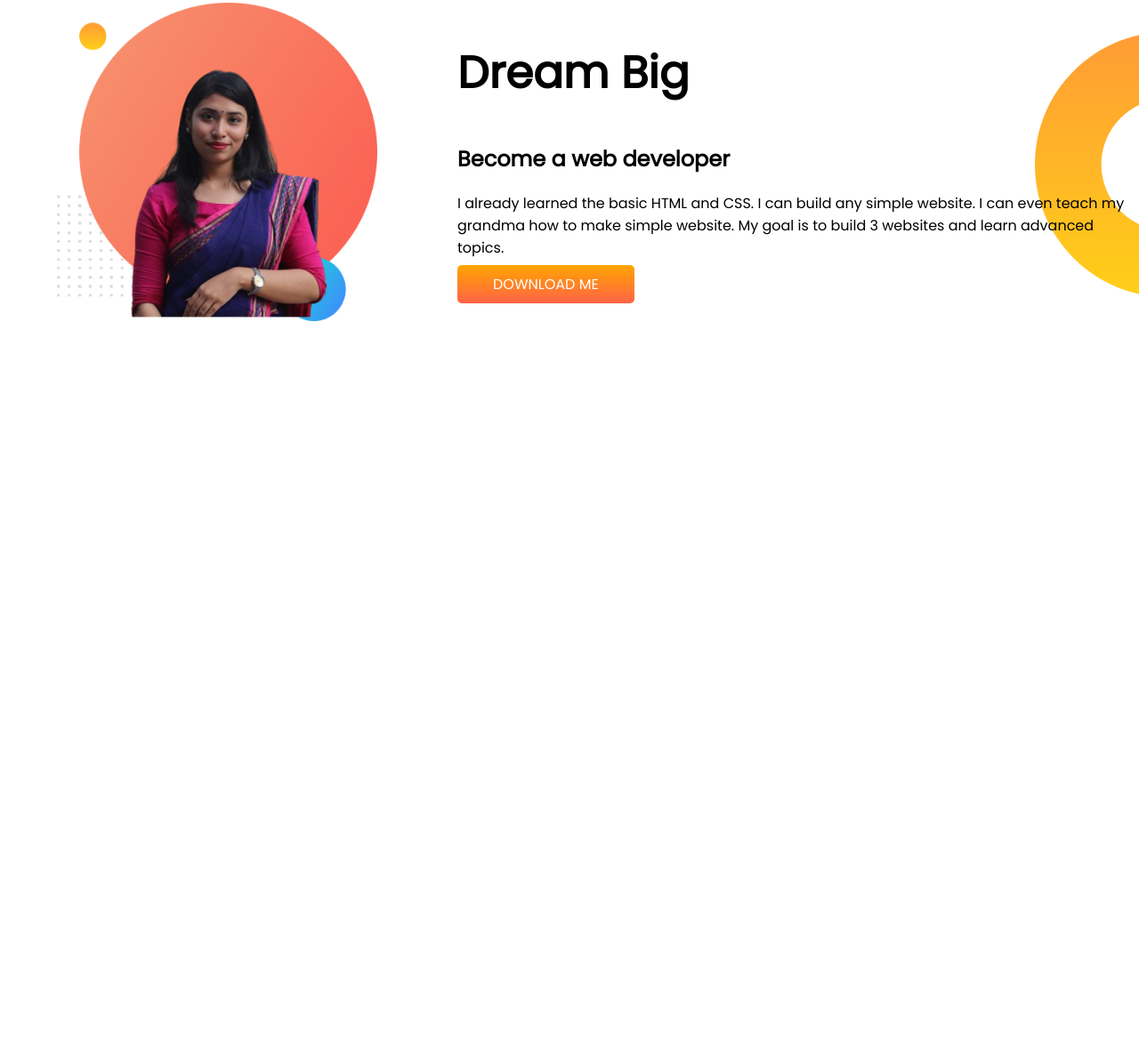
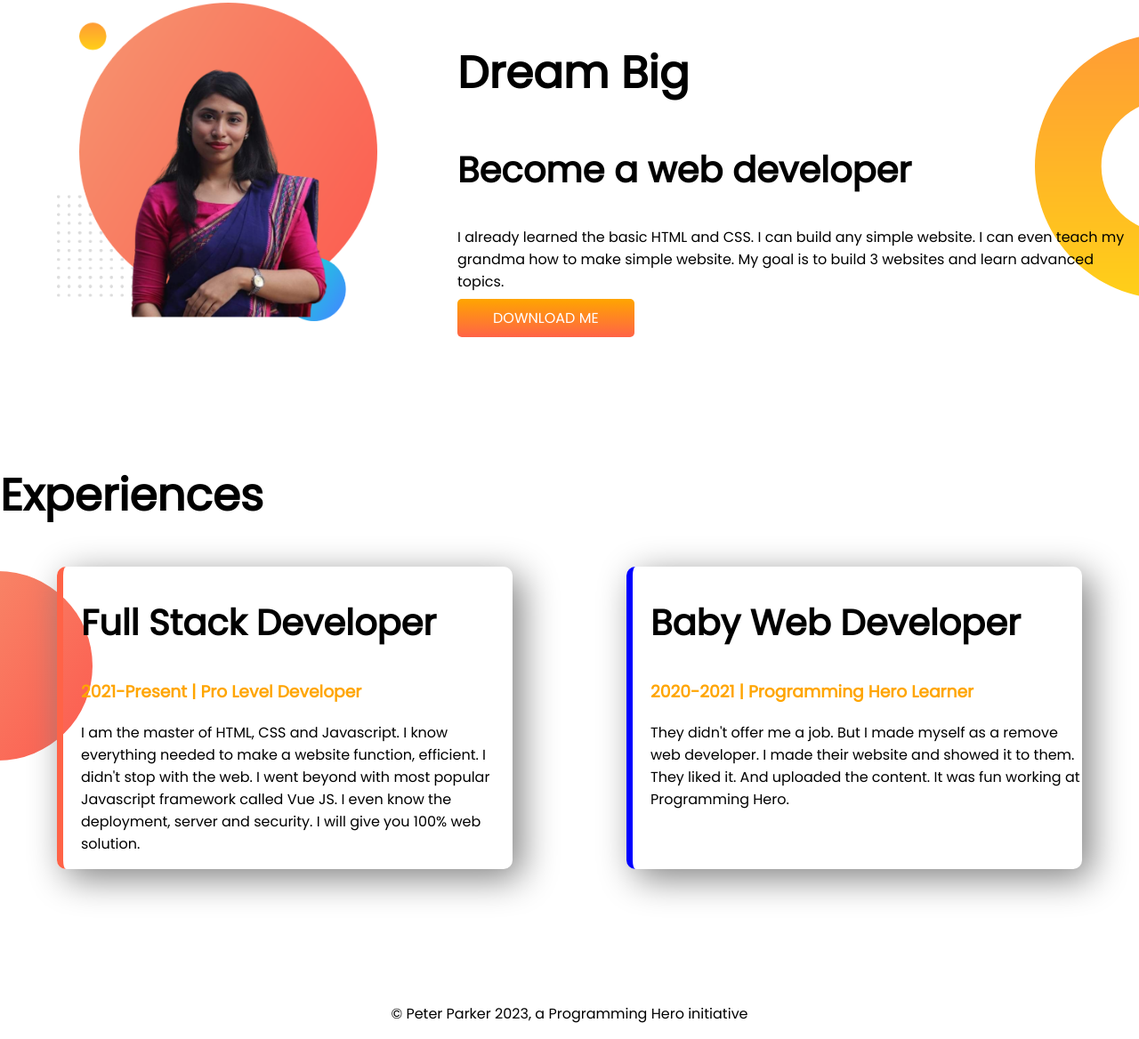
Before and after one commit to Monishamarma/developer-portfolio, a plain HTML site: page index.html in a window 1280 px wide. Shown: the part 610-1778 px from the top of the page at 89% size. Before the commit the page ends 1128 px from the top, so only its background shows below. Drawn offline with Linux system fonts and the light colour scheme.

Commit message:
style boder

```diff
--- a/index.html
+++ b/index.html
@@ -11,7 +11,7 @@
     <link rel="stylesheet" href="style.css">
 </head>
 <body>
-    <section class="top-banner">
+    <section class="top-banner fexible-container">
         <div class="half-width">
             <h1>Welcome To</h1>
             <h1><span class="orange">Monisha Marma</span> world!</h1>
@@ -27,7 +27,7 @@
         </div>
     </section>
 
-     <section class="dream-big">
+     <section class="dream-big fexible-container">
         <div class="half-width">
 
             <img src="images/my-bg.png" alt="my picture" >
@@ -46,5 +46,34 @@
 
 
     </section>
+    <section class="expreience-area">
+        <h1>Experiences</h1>
+        <div class="fexible-container">
+            <div id="full-stack" class="expreience-item">
+                <h2>Full Stack Developer</h2>
+                <h3 class="orange">2021-Present | Pro Level Developer</h3>
+                <p>
+                    I am the master of HTML, CSS and Javascript. I know everything needed to make a website function, efficient. I
+                    didn't
+                    stop with the web. I went beyond with most popular Javascript framework called Vue JS. I even know the
+                    deployment,
+                    server and security. I will give you 100% web solution.
+                </p>
+            </div>
+            <div id="baby-web" class="expreience-item">
+                <h2>Baby Web Developer</h2>
+                <h3 class="orange">2020-2021 | Programming Hero Learner</h3>
+                <p>
+                    They didn't offer me a job. But I made myself as a remove web developer. I made their website and showed it to
+                    them.
+                    They liked it. And uploaded the content. It was fun working at Programming Hero.
+                </p>
+            </div>
+        </div>
+
+    </section>
 </body>
+<footer>
+    <p>© Peter Parker 2023, a Programming Hero initiative</p>
+</footer>
 </html>
--- a/style.css
+++ b/style.css
@@ -5,16 +5,20 @@ body{
 h1{
     font-size: 50px;
 }
+h2{
+    font-size: 40px;
+}
 .orange{
     color: orange;
 }
-section{
+.fexible-container{
     display: flex;
     margin-bottom: 150px;
 }
 .half-width{
     width: 70%;
     padding-left: 5%;
+
 }
 .half-width img{
     width: 80%;
@@ -30,10 +34,35 @@ section{
 }
 .top-banner{
     background-image: url(images/top-banner.png);
-    background-repeat: initial;
+    background-repeat: no-repeat;
 }
 .dream-big{
     background-image: url(images/dream-bg.png);
     background-repeat: no-repeat;
     background-position: right;
 }
+.expreience-area{
+    background-image: url(images/exp-bg.png);
+    background-repeat: no-repeat;
+    background-position: left;
+
+}
+.expreience-item{
+    width: 40%;
+    margin-left:5% ;
+    margin-right: 5%;
+    padding-left: 20px;
+    border-radius: 10px;
+    box-shadow: 10px 10px 40px gray;
+
+
+}
+#full-stack{
+    border-left: 7px solid tomato;
+}
+#baby-web{
+    border-left: 7px solid blue;
+}
+footer p{
+    text-align: center;
+}
```
